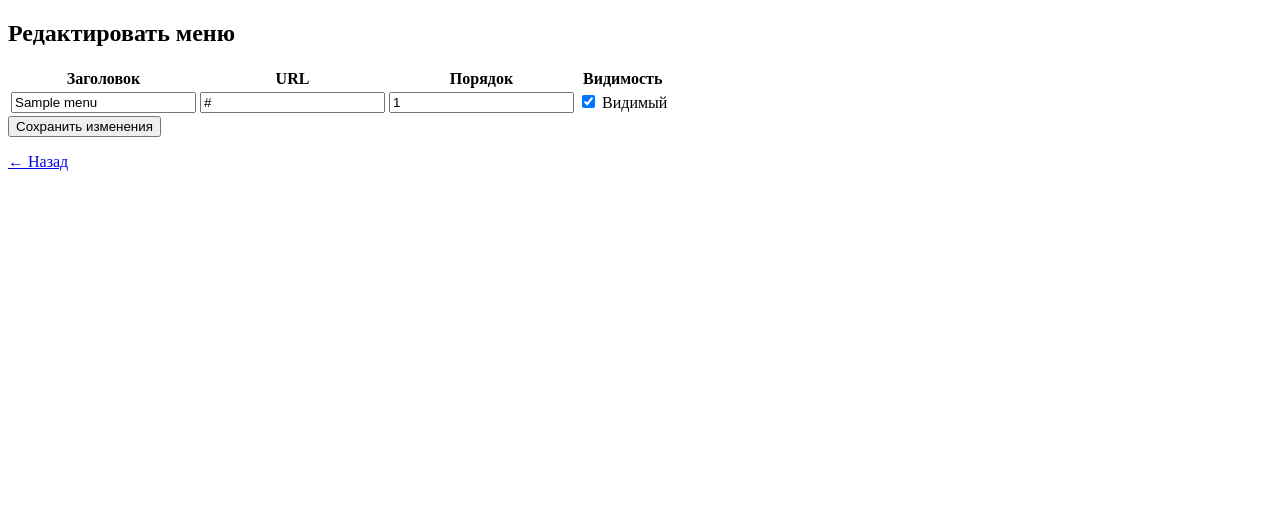
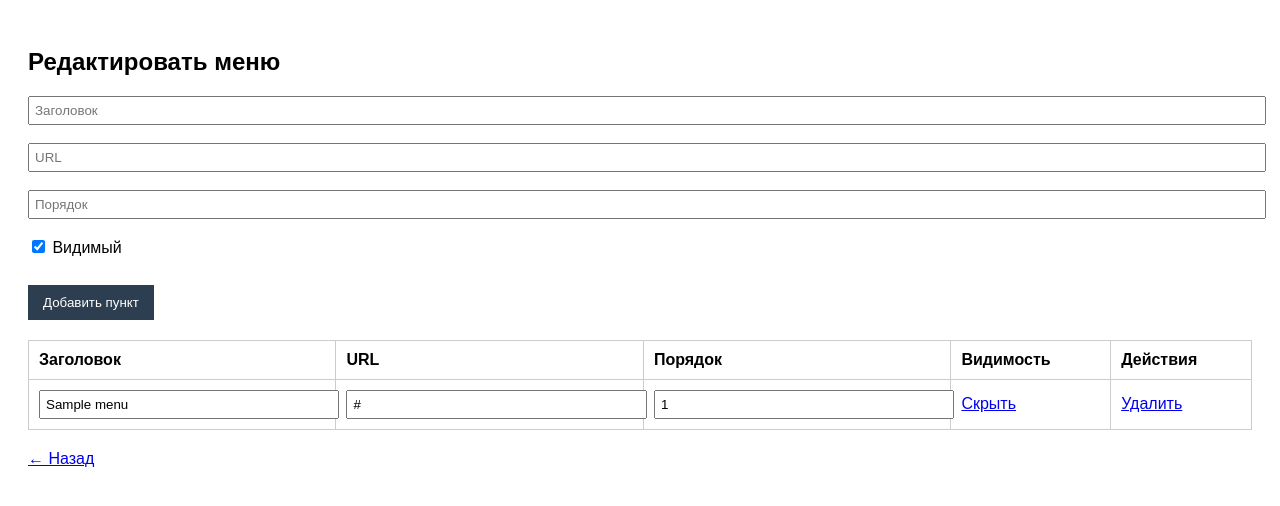
Before and after one commit to dOOmcLiF/lab12, a PHP site: page /edit_menu.php in a window 1280 px wide. Shown: the top 506 px of the page. Run offline with PHP 8.4, Linux system fonts and the light colour scheme; a user stored in the database is signed in; tables that the repository leaves empty hold one stand-in row (values such as "Sample post").

Commit message:
added editing menu

```diff
--- a/edit_menu.php
+++ b/edit_menu.php
@@ -2,29 +2,72 @@
 session_start();
 require_once 'includes/db.php';
 
+// Только админ может редактировать
 if (empty($_SESSION['user_id']) || $_SESSION['user_id'] != 1) {
     header("Location: index.php");
     exit;
 }
 
-// Сохранение изменений
+// === Обработка формы ===
 if ($_SERVER['REQUEST_METHOD'] === 'POST') {
-    foreach ($_POST['title'] as $id => $title) {
-        $url = $_POST['url'][$id];
-        $position = (int)$_POST['position'][$id];
-        $visible = isset($_POST['visible'][$id]) ? 1 : 0;
 
-        $stmt = $pdo->prepare("
-            UPDATE menu
-            SET title = ?, url = ?, position = ?, visible = ?
-            WHERE id = ?
-        ");
-        $stmt->execute([$title, $url, $position, $visible, $id]);
+    // echo "<pre>";
+    // print_r($_POST);
+    // echo "</pre>";
+    // exit;
+
+    // === 1. Удаление пункта ===
+    if (!empty($_POST['delete_id'])) {
+        $delete_id = (int)$_POST['delete_id'];
+
+        try {
+            $stmt = $pdo->prepare("DELETE FROM menu WHERE id = ?");
+            $stmt->execute([$delete_id]);
+            header("Location: edit_menu.php");
+            exit;
+        } catch (PDOException $e) {
+            echo "<p style='color:red;'>Ошибка при удалении: " . $e->getMessage() . "</p>";
+        }
     }
 
-    echo "<p style='color:green;'>Меню обновлено!</p>";
+    // === 2. Добавление нового пункта ===
+    if (!empty($_POST['new_title']) && !empty($_POST['new_url'])) {
+        $new_title = trim($_POST['new_title']);
+        $new_url = trim($_POST['new_url']);
+        $new_position = (int)$_POST['new_position'];
+        $new_visible = isset($_POST['new_visible']) ? 1 : 0;
+
+        try {
+            $stmt = $pdo->prepare("INSERT INTO menu (title, url, position, visible) VALUES (?, ?, ?, ?)");
+            $stmt->execute([$new_title, $new_url, $new_position, $new_visible]);
+            header("Location: edit_menu.php");
+            exit;
+        } catch (PDOException $e) {
+            echo "<p style='color:red;'>Ошибка при добавлении: " . $e->getMessage() . "</p>";
+        }
+    }
+
+    if (isset($_POST['title'])) {
+        try {
+            foreach ($_POST['title'] as $id => $title) {
+                $url = $_POST['url'][$id];
+                $position = (int)$_POST['position'][$id];
+                $visible = (int)$_POST['visible'][$id];
+
+                $stmt = $pdo->prepare("UPDATE menu SET title = ?, url = ?, position = ?, visible = ? WHERE id = ?");
+                $stmt->execute([$title, $url, $position, $visible, $id]);
+            }
+            echo "<p style='color:green;'>Меню успешно обновлено!</p>";
+        } catch (PDOException $e) {
+            echo "<p style='color:red;'>Ошибка при обновлении: " . $e->getMessage() . "</p>";
+        }
+
+        header("Location: edit_menu.php");
+        exit;
+    }
 }
 
+// Получаем текущие пункты меню
 $stmt = $pdo->query("SELECT * FROM menu ORDER BY position ASC");
 $menu_items = $stmt->fetchAll(PDO::FETCH_ASSOC);
 ?>
@@ -35,12 +78,26 @@ $menu_items = $stmt->fetchAll(PDO::FETCH_ASSOC);
     <meta charset="UTF-8">
     <title>Редактировать меню</title>
     <style>
-
+        body { font-family: Arial, sans-serif; padding: 20px; }
+        table { width: 100%; border-collapse: collapse; margin-top: 20px; }
+        th, td { padding: 10px; border: 1px solid #ccc; text-align: left; }
+        input[type="text"], input[type="number"] { width: 100%; padding: 5px; }
+        button { padding: 10px 15px; background-color: #2c3e50; color: white; border: none; cursor: pointer; margin-top: 10px; }
+        button:hover { background-color: #1a252f; }
+        form { margin-bottom: 20px; }
     </style>
 </head>
 <body>
 
 <h2>Редактировать меню</h2>
+
+<form method="post">
+    <input type="text" name="new_title" placeholder="Заголовок" required><br><br>
+    <input type="text" name="new_url" placeholder="URL" required><br><br>
+    <input type="number" name="new_position" placeholder="Порядок" min="0" required><br><br>
+    <label><input type="checkbox" name="new_visible" value="1" checked> Видимый</label><br><br>
+    <button type="submit">Добавить пункт</button>
+</form>
 
 <form method="post">
     <table>
@@ -50,31 +107,29 @@ $menu_items = $stmt->fetchAll(PDO::FETCH_ASSOC);
                 <th>URL</th>
                 <th>Порядок</th>
                 <th>Видимость</th>
+                <th>Действия</th>
             </tr>
         </thead>
         <tbody>
             <?php foreach ($menu_items as $item): ?>
                 <tr>
+                    <td><input type="text" name="title[<?= $item['id'] ?>" value="<?= htmlspecialchars($item['title']) ?>"></td>
+                    <td><input type="text" name="url[<?= $item['id'] ?>" value="<?= htmlspecialchars($item['url']) ?>"></td>
+                    <td><input type="number" name="position[<?= $item['id'] ?>" value="<?= $item['position'] ?>" min="0"></td>
                     <td>
-                        <input type="text" name="title[<?= $item['id'] ?>" value="<?= htmlspecialchars($item['title']) ?>">
+                        <?php if ($item['visible']): ?>
+                            <a href="toggle_menu_visible.php?id=<?= $item['id'] ?>&action=hide">Скрыть</a>
+                        <?php else: ?>
+                            <a href="toggle_menu_visible.php?id=<?= $item['id'] ?>&action=show">Показать</a>
+                        <?php endif; ?>
                     </td>
                     <td>
-                        <input type="text" name="url[<?= $item['id'] ?>" value="<?= htmlspecialchars($item['url']) ?>">
-                    </td>
-                    <td>
-                        <input type="number" name="position[<?= $item['id'] ?>" value="<?= $item['position'] ?>" min="0">
-                    </td>
-                    <td>
-                        <label>
-                            <input type="checkbox" name="visible[<?= $item['id'] ?>" <?= $item['visible'] ? 'checked' : '' ?>>
-                            Видимый
-                        </label>
+                        <a href="delete_menu_item.php?id=<?= $item['id'] ?>" onclick="return confirm('Удалить этот пункт?')">Удалить</a>
                     </td>
                 </tr>
             <?php endforeach; ?>
         </tbody>
     </table>
-    <button type="submit">Сохранить изменения</button>
 </form>
 
 <p><a href="index.php">← Назад</a></p>
--- a/templates/menu.php
+++ b/templates/menu.php
@@ -7,9 +7,6 @@ $menu_items = $stmt->fetchAll(PDO::FETCH_ASSOC);
         <?php foreach ($menu_items as $item): ?>
             <li><a href="<?= htmlspecialchars($item['url']) ?>"><?= htmlspecialchars($item['title']) ?></a></li>
         <?php endforeach; ?>
-        <li><a href="?page=home">Главная</a></li>
-        <li><a href="?page=about">О сайте</a></li>
-        <li><a href="?page=gallery">Галерея</a></li>
         <?php if (!empty($_SESSION['user_id'])): ?>
             <li><a href="?page=upload_image">Загрузить фото</a></li>
             <li><a href="?page=my_gallery">Моя галерея</a></li>
```
Also changed, not shown: delete_menu_item.php (added, +35 -0 lines), toggle_menu_visible.php (added, +29 -0 lines).
